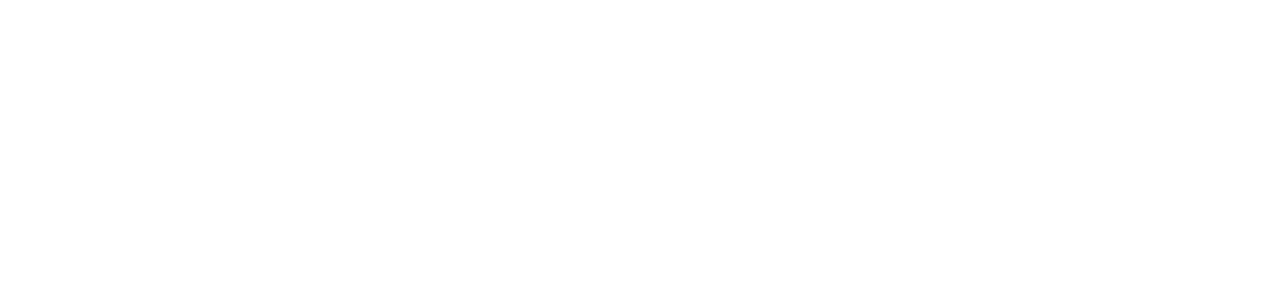
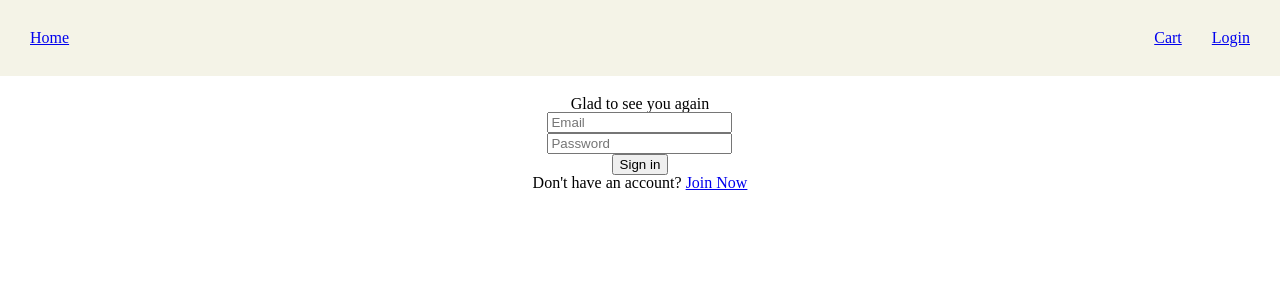
Before and after one commit to dkssyddico/apple-order, a React (Create React App) app in the folder client/: page /login in a window 1280 px wide. Shown: the top 300 px of the page. Built offline with nearby package versions, Linux system fonts and the light colour scheme.

Commit message:
Make basic components(Home, Login, Cart, Join) & styling & router

```diff
--- a/client/package.json
+++ b/client/package.json
@@ -6,9 +6,13 @@
     "@testing-library/jest-dom": "^5.11.4",
     "@testing-library/react": "^11.1.0",
     "@testing-library/user-event": "^12.1.10",
+    "axios": "^0.24.0",
     "react": "^17.0.2",
     "react-dom": "^17.0.2",
+    "react-router-dom": "^5.2.0",
     "react-scripts": "4.0.3",
+    "styled-components": "^5.3.3",
+    "styled-reset": "^4.3.4",
     "web-vitals": "^1.0.1"
   },
   "scripts": {
--- a/client/src/App.js
+++ b/client/src/App.js
@@ -1,7 +1,14 @@
 import React from 'react';
+import GlobalStyles from './Components/GlobalStyles';
+import Router from './Components/Router';
 
 function App() {
-  return <div></div>;
+  return (
+    <>
+      <GlobalStyles />
+      <Router />
+    </>
+  );
 }
 
 export default App;
--- /dev/null
+++ b/client/src/Components/GlobalStyles.js
@@ -0,0 +1,24 @@
+import { createGlobalStyle } from 'styled-components';
+import reset from 'styled-reset';
+
+const GlobalStyles = createGlobalStyle`
+  ${reset}
+
+  /* a {
+    text-decoration:none;
+    color:inherit;
+  } */
+
+  * {
+    box-sizing:border-box;
+  }
+
+  body {
+    width: 100%;
+    height: 100vh;
+    padding: 0 30px;
+  }
+
+`;
+
+export default GlobalStyles;
--- /dev/null
+++ b/client/src/Components/NavBar.js
@@ -0,0 +1,43 @@
+import React from 'react';
+import { Link } from 'react-router-dom';
+import styled from 'styled-components';
+
+const Nav = styled.nav`
+  width: 100%;
+  position: fixed;
+  top: 0;
+  left: 0;
+  z-index: 1;
+  display: flex;
+  justify-content: space-between;
+  padding: 30px;
+  background-color: #f4f3e7;
+  max-height: 10vh;
+`;
+
+const RightMenu = styled.ul`
+  display: flex;
+  li {
+    margin-left: 30px;
+  }
+`;
+
+function NavBar() {
+  return (
+    <Nav>
+      <div>
+        <Link to='/'>Home</Link>
+      </div>
+      <RightMenu>
+        <li>
+          <Link to='/cart'>Cart</Link>
+        </li>
+        <li>
+          <Link to='/login'>Login</Link>
+        </li>
+      </RightMenu>
+    </Nav>
+  );
+}
+
+export default NavBar;
--- /dev/null
+++ b/client/src/Components/Router.js
@@ -0,0 +1,32 @@
+import React from 'react';
+import { BrowserRouter, Switch, Route, Redirect } from 'react-router-dom';
+import Cart from '../Pages/Cart/Cart';
+import Home from '../Pages/Home/Home';
+import Join from '../Pages/Join/Join';
+import Login from '../Pages/Login/Login';
+import NavBar from './NavBar';
+
+function Router() {
+  return (
+    <BrowserRouter>
+      <NavBar />
+      <Switch>
+        <Route path='/' exact>
+          <Home />
+        </Route>
+        <Route path='/cart' exact>
+          <Cart />
+        </Route>
+        <Route path='/login' exact>
+          <Login />
+        </Route>
+        <Route path='/join' exact>
+          <Join />
+        </Route>
+        <Redirect from='*' to='/' />
+      </Switch>
+    </BrowserRouter>
+  );
+}
+
+export default Router;
--- /dev/null
+++ b/client/src/Pages/Cart/Cart.js
@@ -0,0 +1,7 @@
+import React from 'react';
+
+function Cart() {
+  return <div>Cart</div>;
+}
+
+export default Cart;
--- /dev/null
+++ b/client/src/Pages/Home/Home.js
@@ -0,0 +1,7 @@
+import React from 'react';
+
+function Home() {
+  return <div>home</div>;
+}
+
+export default Home;
--- /dev/null
+++ b/client/src/Pages/Join/Join.js
@@ -0,0 +1,39 @@
+import React from 'react';
+import styled from 'styled-components';
+
+const JoinContainer = styled.div`
+  padding-top: 12vh;
+  display: flex;
+  justify-content: center;
+`;
+
+const JoinCard = styled.div`
+  display: flex;
+  flex-direction: column;
+  align-items: center;
+`;
+
+const Form = styled.form`
+  display: flex;
+  flex-direction: column;
+  align-items: center;
+`;
+
+function Join() {
+  return (
+    <JoinContainer>
+      <JoinCard>
+        <h1>Welcome !</h1>
+        <Form>
+          <input type='text' placeholder='Username' />
+          <input type='email' placeholder='Email' />
+          <input type='password' placeholder='Password' />
+          <input type='password' placeholder='Confirm Password' />
+          <button type='submit'>Create Account</button>
+        </Form>
+      </JoinCard>
+    </JoinContainer>
+  );
+}
+
+export default Join;
--- /dev/null
+++ b/client/src/Pages/Login/Login.js
@@ -0,0 +1,47 @@
+import React from 'react';
+import { Link } from 'react-router-dom';
+import styled from 'styled-components';
+
+const LoginContainer = styled.div`
+  width: 100%;
+  padding-top: 12vh;
+  display: flex;
+  justify-content: center;
+`;
+
+const LoginCard = styled.div`
+  display: flex;
+  flex-direction: column;
+  align-items: center;
+`;
+
+const Form = styled.form`
+  display: flex;
+  flex-direction: column;
+  align-items: center;
+`;
+
+function Login() {
+  return (
+    <LoginContainer>
+      <LoginCard>
+        <h1>Glad to see you again</h1>
+        <Form>
+          <input type='email' placeholder='Email' />
+          <input type='password' placeholder='Password' />
+          <button type='submit'>Sign in</button>
+        </Form>
+        <div>
+          <p>
+            Don't have an account?{' '}
+            <span>
+              <Link to='/join'>Join Now</Link>
+            </span>
+          </p>
+        </div>
+      </LoginCard>
+    </LoginContainer>
+  );
+}
+
+export default Login;
```
Also changed, not shown: 2 other files (tests, documents, lock files or other folders).
